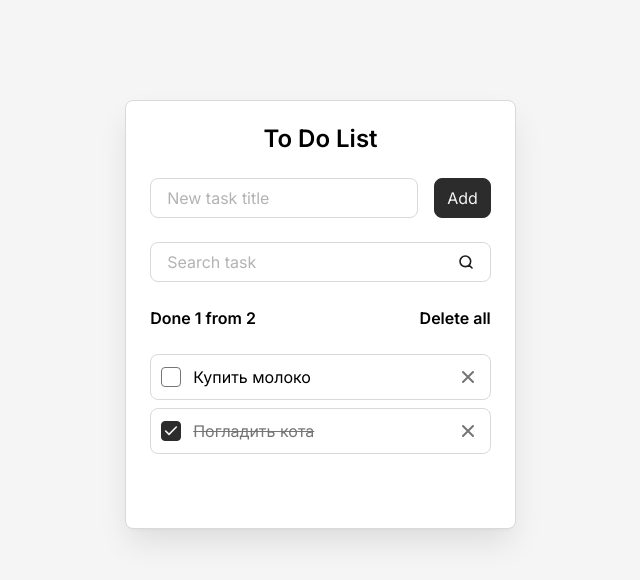
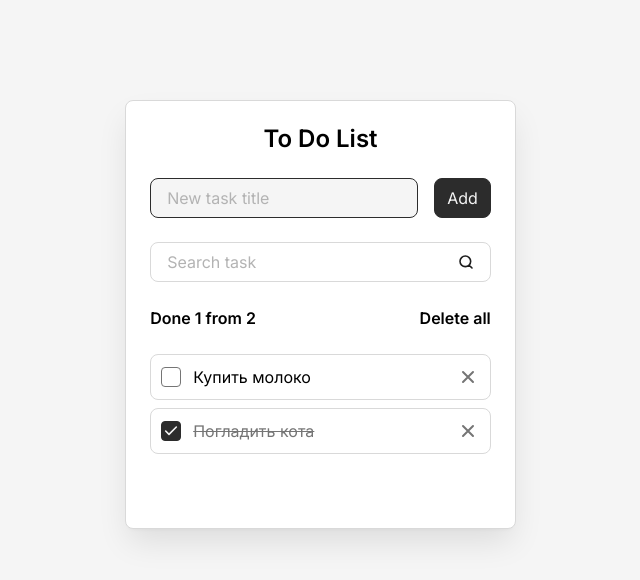
Before and after one commit to realsabyrka-alt/todo-react, a React (Vite) app: page / in a window 1280 px wide. Shown: the top 580 px of the page, without its empty margins (312-952 px from the left). Built offline with nearby package versions, Linux system fonts and the light colour scheme.

Commit message:
feat: autofocus new task input field

```diff
--- a/src/components/AddTaskForm.tsx
+++ b/src/components/AddTaskForm.tsx
@@ -6,9 +6,10 @@ interface AddTaskFormProps {
   addTask: () => void
   newTaskTitle: string
   setNewTaskTitle: React.Dispatch<React.SetStateAction<string>>
+  newTaskInputRef: React.Ref<HTMLInputElement>
 }
 
-export const AddTaskForm = ({ addTask, newTaskTitle, setNewTaskTitle }: AddTaskFormProps) => {
+export const AddTaskForm = ({ addTask, newTaskTitle, setNewTaskTitle, newTaskInputRef }: AddTaskFormProps) => {
   const onSubmit = (event: React.SubmitEvent<HTMLFormElement>) => {
     event.preventDefault()
     addTask()
@@ -22,6 +23,7 @@ export const AddTaskForm = ({ addTask, newTaskTitle, setNewTaskTitle }: AddTaskF
         id="new-task"
         value={newTaskTitle}
         onInput={(event) => setNewTaskTitle(event.currentTarget.value)}
+        ref={newTaskInputRef}
       />
       <Button type="submit">Add</Button>
     </form>
--- a/src/components/Field.tsx
+++ b/src/components/Field.tsx
@@ -4,9 +4,10 @@ import * as React from 'react'
 interface FieldProps extends React.ComponentPropsWithoutRef<'input'> {
   label: string
   id: string
+  ref: React.Ref<HTMLInputElement>
 }
 
-export const Field = ({ className, label, id, type = 'text', ...props }: FieldProps) => {
+export const Field = ({ className, label, id, type = 'text', ref, ...props }: FieldProps) => {
   return (
     <div className={clsx('field', className)}>
       <label
@@ -21,6 +22,7 @@ export const Field = ({ className, label, id, type = 'text', ...props }: FieldPr
         placeholder=" "
         autoComplete="off"
         type={type}
+        ref={ref}
         {...props}
       />
     </div>
--- a/src/components/Todo.tsx
+++ b/src/components/Todo.tsx
@@ -1,4 +1,4 @@
-import { useEffect, useState } from 'react'
+import { useEffect, useRef, useState } from 'react'
 import { AddTaskForm } from './AddTaskForm'
 import { SearchTaskForm } from './SearchTaskForm'
 import { TodoInfo } from './TodoInfo'
@@ -26,6 +26,8 @@ export const Todo = () => {
 
   const [newTaskTitle, setNewTaskTitle] = useState('')
   const [searchQuery, setSearchQuery] = useState('')
+
+  const newTaskInputRef = useRef<HTMLInputElement>(null)
 
   const deleteAllTasks = () => {
     const isConfirmed = confirm('Are you sure you want to delete all?')
@@ -64,12 +66,17 @@ export const Todo = () => {
       setTasks([...tasks, newTask])
       setNewTaskTitle('')
       setSearchQuery('')
+      newTaskInputRef.current?.focus()
     }
   }
 
   useEffect(() => {
     localStorage.setItem('tasks', JSON.stringify(tasks))
   }, [tasks])
+
+  useEffect(() => {
+    newTaskInputRef.current?.focus()
+  }, [])
 
   const clearSearchQuery = searchQuery.trim().toLowerCase()
   const filteredTasks = clearSearchQuery.length > 0
@@ -83,6 +90,7 @@ export const Todo = () => {
         addTask={addTask}
         newTaskTitle={newTaskTitle}
         setNewTaskTitle={setNewTaskTitle}
+        newTaskInputRef={newTaskInputRef}
       />
       <SearchTaskForm
         searchQuery={searchQuery}
```
